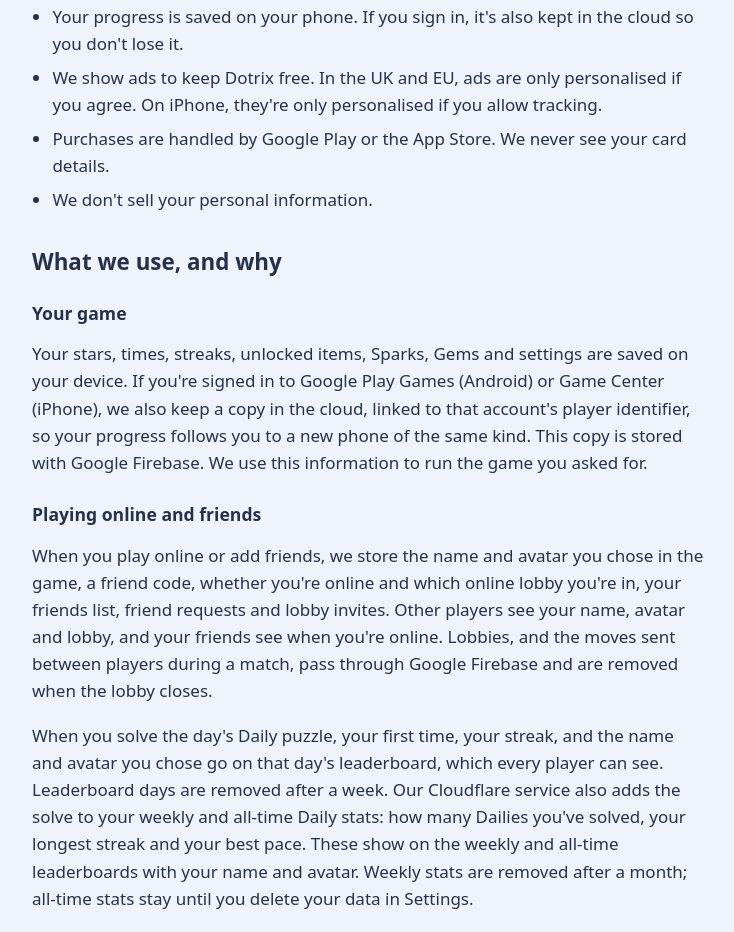
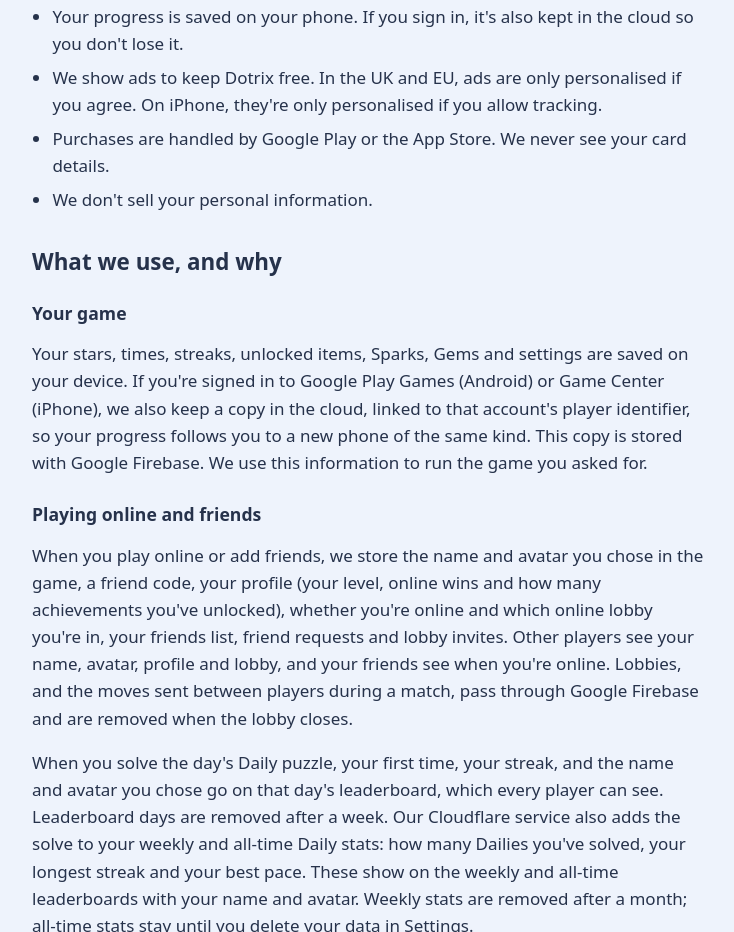
Before and after one commit to lucentgames/lucentgames.github.io, a plain HTML site: page privacy.html in a window 1280 px wide. Shown: the part 357-1289 px from the top of the page, without its empty margins (272-1006 px from the left). Drawn offline with Linux system fonts and the light colour scheme.

Commit message:
Privacy policy: player profiles

```diff
--- a/privacy.html
+++ b/privacy.html
@@ -40,10 +40,11 @@ information to run the game you asked for.</p>
 
 <h3>Playing online and friends</h3>
 <p>When you play online or add friends, we store the name and avatar you
-chose in the game, a friend code, whether you're online and which online
-lobby you're in, your friends list, friend requests and lobby invites. Other
-players see your name, avatar and lobby, and your friends see when you're
-online. Lobbies, and the moves sent between players during a match, pass
+chose in the game, a friend code, your profile (your level, online wins and
+how many achievements you've unlocked), whether you're online and which
+online lobby you're in, your friends list, friend requests and lobby
+invites. Other players see your name, avatar, profile and lobby, and your
+friends see when you're online. Lobbies, and the moves sent between players during a match, pass
 through Google Firebase and are removed when the lobby closes.</p>
 <p>When you solve the day's Daily puzzle, your first time, your streak, and
 the name and avatar you chose go on that day's leaderboard, which every
```
